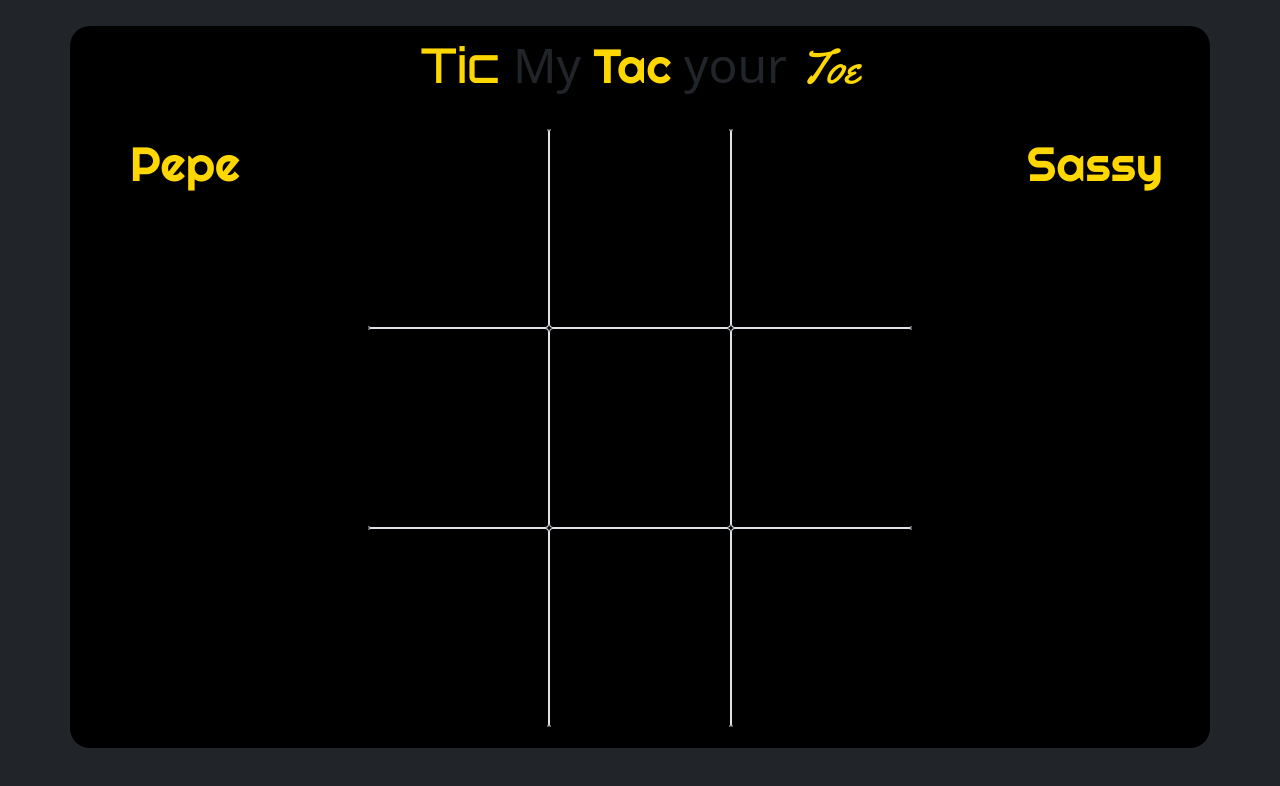
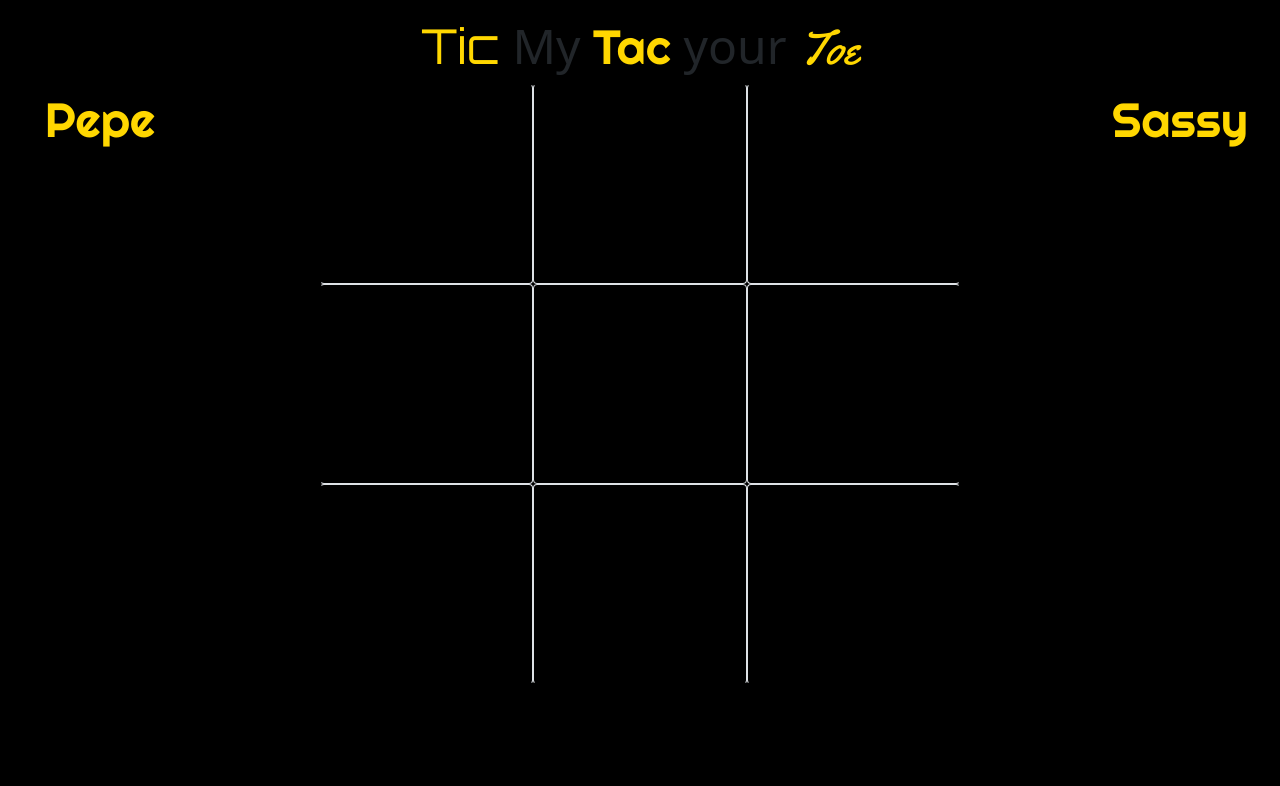
Before and after one commit to tsharliz-Joma/TicYourTacMyToe, a plain HTML site: page index.html in a window 1280 px wide. Drawn offline with Linux system fonts and the light colour scheme.

Commit message:
Fixed some divisions

```diff
--- a/css/style.css
+++ b/css/style.css
@@ -5,17 +5,53 @@
 
 * {
     box-sizing:border-box;
-    background-color: black;
+    margin: 0;
+    padding: 0px;
 }
 .container .col-12 .d-flex .justify-content-between {
     padding-top: 10px;
     padding-bottom: 10px;
 }
 .container {
+    background-color: black;
     border-radius: 20px;
     margin-top: 2%;
     padding-top: 10px;
     padding-bottom: 10px;
+}
+
+.outer-most-container {
+    background-color: black;
+
+    padding-top: 10px;
+    width: 100%;
+    height: 100vh;
+    display: block;
+}
+
+.middle-container {
+
+    justify-content: space-between;
+    display: flex;
+}
+
+.pepe-score-div, .sassy-score-div {
+    display: inline-flex;
+    text-align: center;
+    height: 200px;
+    width: 200px;
+}
+
+.score-count {
+    display: block;
+    font-size: 3em;
+}
+
+.buttons-container {
+    display: flex;
+    flex-wrap: wrap;
+    width: 50%;
+    margin: 0 auto;
 }
 
 .font1, .font2, .font3 {
@@ -28,6 +64,7 @@
 
 .font2{
     font-family: 'Righteous', cursive;
+
 }
 
 .font3{
@@ -96,7 +133,7 @@
 .reset {
     transform: translateX(600%);
     border-radius: 50px;
-    border: 3px groove gold;
+    border: 3px solid gold;
     font-size:  .5em;
     color: grey;
     height: 100px;
--- a/index.html
+++ b/index.html
@@ -9,21 +9,25 @@
             <link rel="stylesheet" href="./css/style.css">
             <link rel="stylesheet" href="./bootstrap_css/css/bootstrap.css">
         </head>
-        <body class="bg-dark">
+        <body>
 
 
+            <!-- col-12 -->
+        <div class="outer-most-container ">
+            <div class="text-center"> <span class="font1">Tic</span> My <span class="font2">Tac</span> your <span class="font3">Toe</span></div>
+            <!-- container col-12 d-flex justify-content-between -->
+            <div class="middle-container">
 
-        <div class="container col-12">
-            <h1 class="text-center"> <span class="font1">Tic</span> My <span class="font2">Tac</span> your <span class="font3">Toe</span></h1>
 
-            <div class="container col-12 d-flex justify-content-between">
-
-                <div class="col-2 text-center">
-                    <p class="font2">Pepe</p>
-                    <p class="OkeepingCount"></p>
+                <!-- col-2 text-center -->
+                <div class="pepe-score-div score-count">
+                    <div class="font2">Pepe</div>
+                    <div class="OkeepingCount "></div>
                 </div>
 
-                <div class="row col-6 justify-content-center">
+
+                <!-- row col-6 justify-content-center -->
+                <div class="buttons-container">
                     <button class=" d1 col-4 square border-end border-bottom btn"></button>
                     <button class=" d2 col-4 square border-end border-bottom border-start btn"><div></div></button>
                     <button class=" d3 col-4 square border-bottom border-start btn"><div></div></button>
@@ -35,10 +39,13 @@
                     <button class=" d9 col-4 square border-start border-top btn"><div></div></button>
                 </div>
 
-                <div class="col-2 text-center">
-                    <p class="font2">Sassy</p>
-                    <p class="XkeepingCount"></p>
+                <!-- col-2 text-center -->
+                <div class="sassy-score-div score-count">
+                    <div class="font2">Sassy</div>
+                    <div class="XkeepingCount "></div>
                 </div>
+
+
 
                 <div class="col-12 text-center gameOver">
                     <span class="gameOverText"></span>
--- a/js/script.js
+++ b/js/script.js
@@ -4,7 +4,7 @@ const button = $('.btn');
 const img = $('img');
 let turns = 0 ;
 
-const row = $('.row');
+const buttonsContainer = $('.buttons-container');
 
 const set0 = '<img class="o" src="./images/pepe2.png">';
 const set0win = '<img class="o" src="./images/pepeGold.png">';
@@ -59,7 +59,7 @@ button.on('click', function(){
         gameOver.addClass('visible');
         gameOverText.html(`${setXwin} wins`)
         gameOverText.css({'transform': `translateX(${150}%)`})
-        row.addClass('invisible')
+        buttonsContainer.addClass('invisible')
         $('.XkeepingCount').append('I')
     }
 
@@ -69,13 +69,13 @@ button.on('click', function(){
         gameOver.addClass('visible');
         gameOverText.html(`${set0win} wins`)
         gameOverText.css({'transform': `translateX(${150}%)`})
-        row.addClass('invisible')
+        buttonsContainer.addClass('invisible')
     }
     const draw = function(){
         gameOver.addClass('visible')
         gameOverText.css({'transform': `translateX(${390}%)`})
         gameOverText.html('Draw')
-        row.addClass('invisible')
+        buttonsContainer.addClass('invisible')
 
     }
 
@@ -92,7 +92,7 @@ button.on('click', function(){
 resetButton.on('click', function(){
     $('button, btn').attr('disabled', false);
     gameOver.removeClass('visible');
-    row.removeClass('invisible');
+    buttonsContainer.removeClass('invisible');
     $('button img').remove();
     turns = 0;
 });
```
